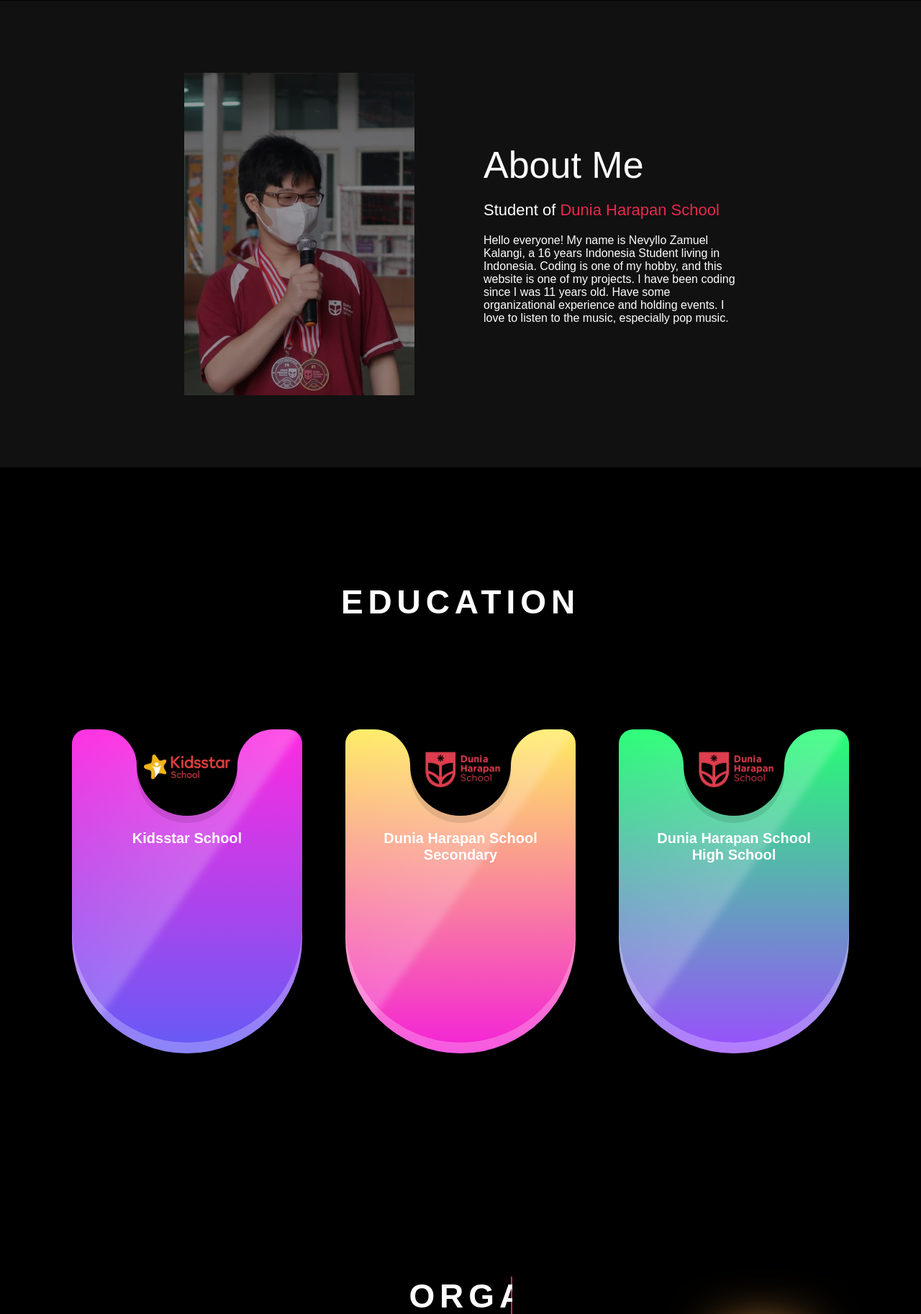
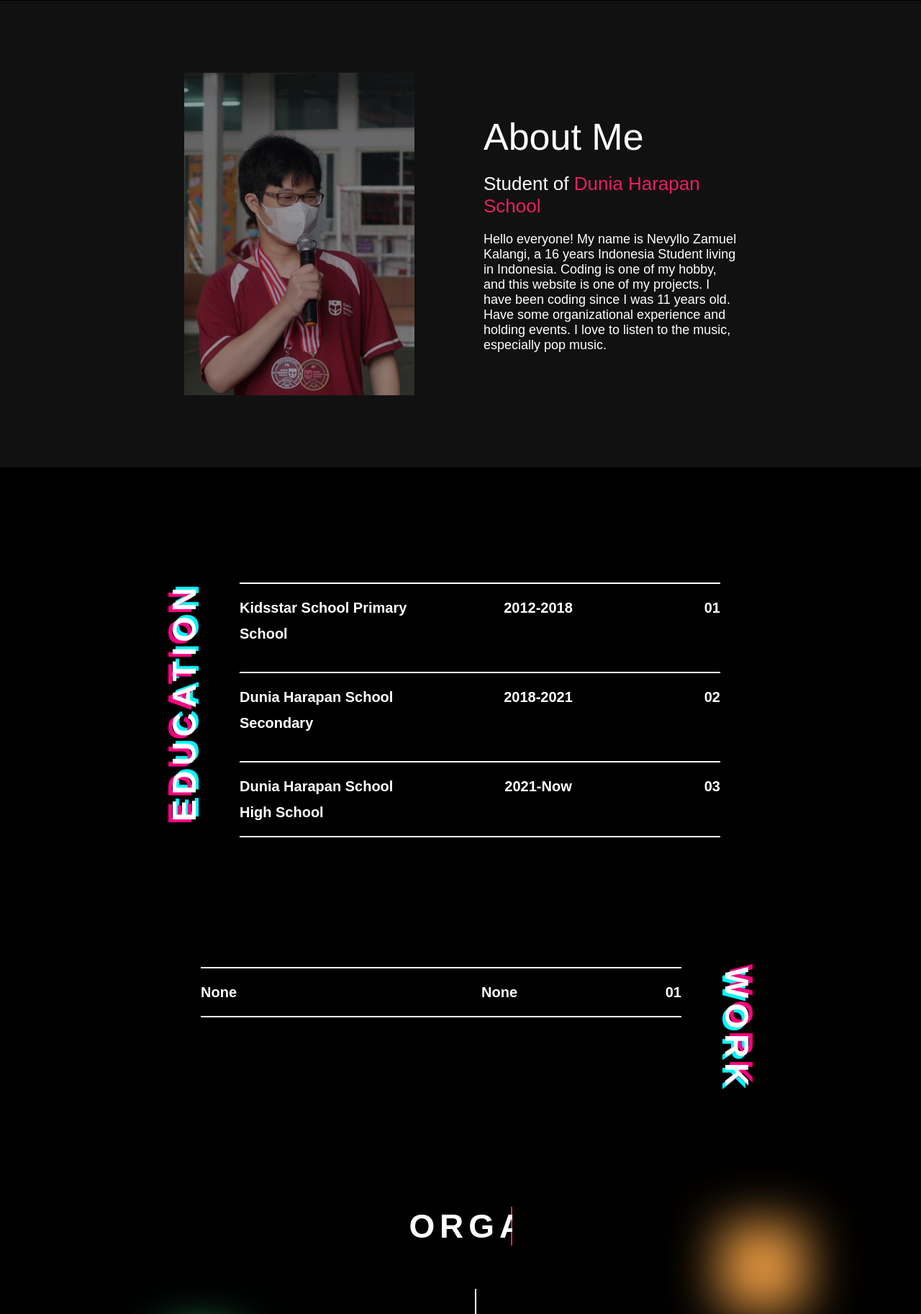
Before and after one commit to VLO-K/Nevyllo-Zamuel-Kalangi, a PHP site: page / in a window 1280 px wide. Shown: the part 959-2784 px from the top of the page at 72% size. Run offline with PHP 8.4, Linux system fonts and the light colour scheme.

Commit message:
Work & Education section update

```diff
--- a/index.html
+++ b/index.html
@@ -20,7 +20,7 @@
 
     <body>
         <!-- Top Navigation Start -->
-        <nav class="nav-container">
+        <header class="nav-container">
             <!-- Navigation Logo Start -->
             <div class="logo">
                 <a href="index.html">
@@ -34,13 +34,13 @@
                 <div class="nav-menu">
                     <a href="about.html">ABOUT</a>
                     <a href="projects.html">PROJECTS</a>
-                    <a href="experience.html">EXPERIENCE</a>
+                    <a href="https://www.youtube.com/@vlovlovlo">YOUTUBE</a>
                     <a href="faq.html">FAQ</a>
                 </div>
                 <!-- Navigation Menu End -->
             </div>
             <!-- Navigation Link End -->
-        </nav>
+        </header>
         <!-- Top Navigation End -->
         <!-- Content Start -->
         <main class="content-container">
@@ -80,7 +80,7 @@
             <div class="seperator"></div>
             <!--Seperator end-->
             <!--About start-->
-            <div class="about-wrapper">
+            <div class="about-section">
                 <div class="about-image">
                     <img src="Resources/MyPic.jpeg" alt="About Me Picture" draggable="false" loading="lazy"
                         oncontextmenu="return false;"/>
@@ -101,41 +101,57 @@
             <div class="seperator"></div>
             <!--Seperator end-->
             <!--Education start-->
-            <div class="education-wrapper">
+            <div class="education-section">
                 <h2 class="education-title">EDUCATION</h2>
-                <div class="education-container" data-mouse-down-at="0" data-prev-percentage="0">
-                    <div class="education-card">
-                        <div class="education-icon">
-                            <img class="education-image" src="Resources/Kidsstar.png" alt="Kidsstar School Logo" draggable="false" loading="lazy" oncontextmenu="return false;" />
+                <div class="education-container">
+                    <article class="education-wrapper">
+                        <div class="education-content">
+                            <div class="education-name">Kidsstar School Primary School</div>
+                            <div class="education-year">2012-2018</div>
+                            <div class="education-number">
+                                <p>01</p>
+                            </div>
                         </div>
+                    </article>
+                    <article class="education-wrapper">
                         <div class="education-content">
-                            <h2>Kidsstar School</h2>
-                            <p></p>
+                            <div class="education-name">Dunia Harapan School Secondary</div>
+                            <div class="education-year">2018-2021</div>
+                            <div class="education-number">
+                                <p>02</p>
+                            </div>
                         </div>
-                    </div>
-                    <div class="education-card">
-                        <div class="education-icon">
-                            <img class="education-image" src="Resources/DHS.png" alt="Dunia Harapan School Logo" draggable="false" loading="lazy" oncontextmenu="return false;" />
+                    </article>
+                    <article class="education-wrapper">
+                        <div class="education-content">
+                            <div class="education-name">Dunia Harapan School High School</div>
+                            <div class="education-year">2021-Now</div>
+                            <div class="education-number">
+                                <p>03</p>
+                            </div>
                         </div>
-                        <div class="education-content">
-                            <h2>Dunia Harapan School Secondary</h2>
-                            <p></p>
-                        </div>
-                    </div>
-                    <div class="education-card">
-                        <div class="education-icon">
-                            <img class="education-image" src="Resources/DHS.png" alt="Dunia Harapan School Logo" draggable="false" loading="lazy" oncontextmenu="return false;" />
-                        </div>
-                        <div class="education-content">
-                            <h2>Dunia Harapan School High School</h2>
-                            <p></p>
-                        </div>
-                    </div>
+                    </article>
                 </div>
             </div>
             <!--Education End-->
+            <!--Wokr start-->
+            <div class="work-section">
+                <div class="work-container">
+                    <article class="work-wrapper">
+                        <div class="work-content">
+                            <div class="work-name">None</div>
+                            <div class="work-year">None</div>
+                            <div class="work-number">
+                                <p>01</p>
+                            </div>
+                        </div>
+                    </article>
+                </div>
+                <h2 class="work-title">WORK</h2>
+            </div>
+            <!--Work End-->
             <!-- Timeline Start -->
-            <div class="timeline-wrapper">
+            <div class="timeline-section">
                 <div class="timeline-title">
                     <div>
                         <h2>ORGANIZATION</h2>
@@ -152,29 +168,26 @@
                     <!-- Timeline Background End -->
                     <ul>
                         <li>
-                            <div class="right_content">
+                            <div class="timeline-right">
                                 <h2>Head of Dunia Harapan School Student Council Sport & Art Division</h2>
-                                <p>My first organization experience started as Head of Dunia Harapan School Student Council Sport & Art Division</p>
                             </div>
-                            <div class="left_content">
+                            <div class="timeline-left">
                                 <h3>JAN 2020 - JAN 2021</h3>
                             </div>
                         </li>
                         <li>
-                            <div class="right_content">
+                            <div class="timeline-right">
                                 <h2>Member of Dunia Harapan School Student Council Sport & Art Division</h2>
-                                <p>I was chosen to be a member of the Dunia Harapan School Student Council Sport & Art Division by my senior</p>
                             </div>
-                            <div class="left_content">
+                            <div class="timeline-left">
                                 <h3>SEP 2021 - AUG 2022</h3>
                             </div>
                         </li>
                         <li>
-                            <div class="right_content">
+                            <div class="timeline-right">
                                 <h2>President of Dunia Harapan School Student Council</h2>
-                                <p>It took time for me to make up my mind whether to join the ellection or not. A week later I decided to join the ellection and I won the ellection</p>
                             </div>
-                            <div class="left_content">
+                            <div class="timeline-left">
                                 <h3>SEP 2022 - AUG 2023</h3>
                             </div>
                         </li>
@@ -184,7 +197,7 @@
             </div>
             <!--Timeline end-->
             <!-- Highlight Start -->
-            <div class="slider-container">
+            <div class="slider-section">
                 <div class="slider">
                     <img class="slider-img" src="Resources/SL1.jpeg" alt="D-SPORA 2022" draggable="false" loading="lazy" oncontextmenu="return false;" />
                     <img class="slider-img" src="Resources/SL2.jpeg" alt="D-SPORA 2022" draggable="false" loading="lazy" oncontextmenu="return false;" />
@@ -200,7 +213,7 @@
             <!--Seperator end-->
             <!-- Highlight  End -->
             <!-- Achievements Wrapper Start -->
-            <div class="achievements-container">
+            <div class="achievements-section">
                 <h2 class="achievements-title">ACHIEVEMENTS</h2>
                 <div class="achievements-wrapper" >
                     <div class="achievements-col">
@@ -220,7 +233,6 @@
                     <div class="achievements-col">
                         <h1>Others</h1>
                         <h4 class="achievements-row">Loading...</h4>
-                        <h4 class="achievements-row">Loading...</h4>
                     </div>
                 </div>
             </div>
@@ -229,7 +241,7 @@
         <!-- Content End -->
         <!-- Footer Start -->
         <footer>
-            <div class="footer-container">
+            <div class="footer-section">
                 <div class="footer-row">
                     <div class="footer-col">
                         <h4 class="footer-title">Navigate</h4>
--- a/style.css
+++ b/style.css
@@ -1,10 +1,19 @@
+/* Config Section - Production */
+:root {
+  --primary: #fff;
+  --secondary: #e91e63;
+  --bg: #111;
+  --secondary-bg: #000;
+}
+/* End of Config */
+/**/
 /* Body Section */
 *, *::after, *::before {
   box-sizing: border-box;
 }
 * {
   font-family: "Montserrat", sans-serif;
-  color: #ffffff;
+  color: var(--primary);
   margin: 0;
   padding: 0;
 }
@@ -273,7 +282,7 @@ body {
 /* End of Greeting Section */
 /**/
 /* About Section */
-.about-wrapper {
+.about-section {
   display: flex;
   flex-direction: row;
   justify-content: center;
@@ -298,134 +307,110 @@ body {
   font-size: 52px;
 }
 .about-job {
-  font-size: 22px;
+  font-size: 26px;
 }
 .about-job span {
-  color: #e7294c;
+  color: var(--secondary);
 }
 .about-desc {
-  color: #ffffff;
-  font-size: 16px;
+  color: var(--primary);
+  font-size: 18px;
 }
 /* End of About Section */
 /**/
-/* Education Section */
-.education-wrapper {
+/* Education & Work Section */
+.education-section {
   display: flex;
-  flex-direction: column;
-  padding: 160px 0;
+  flex-direction: row;
+  justify-content: center;
+  padding: 160px;
   width: 100%;
-  background-color: #000;
+  background-color: var(--secondary-bg);
+}
+.work-section {
+  display: flex;
+  flex-direction: row;
+  justify-content: center;
+  padding: 0px 160px 80px 160px;
+  width: 100%;
+  background-color: var(--secondary-bg);
 }
 .education-title {
-  align-self: center;
+  align-self: flex-start;
+  writing-mode: vertical-lr;
   font-size: 46px;
   letter-spacing: .15em;
-  padding-bottom: 80px;
+  transform: rotate(180deg);
+  text-shadow: -4px -6px 0px #ff0080,
+                4px 4px 0px #00f7ff;
 }
-.education-container {
-  display: flex;
-  flex-wrap: wrap;
-  align-items: center;
+.work-title {
+  align-self: flex-start;
+  writing-mode: vertical-lr;
+  font-size: 46px;
+  letter-spacing: .15em;
+  text-shadow: -4px -6px 0px #ff0080,
+                4px 4px 0px #00f7ff;
+}
+.education-container, .work-container {
   justify-content: center;
-  padding: 40px
+  width: 80%;
 }
-.education-card {
-  display: flex;
-  justify-content: center;
-  align-self: flex-start;
+.education-wrapper, .work-wrapper {
+  display: grid;
   position: relative;
-  overflow: hidden;
-  width: 320px;
-  height: 450px;
-  margin: 30px;
-  background: #0084ff;
-  border-radius: 20px;
-  border-bottom-left-radius: 160px;
-  border-bottom-right-radius: 160px;
-  box-shadow: inset 0 -15px 0 #ffffff40, 0 45px 0 #00000026
+  grid-template-columns: 1fr;
+  padding: 0 50px 20px 50px;
 }
-.education-card::before {
-  content: '';
-  position: absolute;
-  top: -140px;
-  left: -40%;
-  width: 100%;
-  height: 120%;
-  background: linear-gradient(90deg,transparent,#ffffff33);
-  transform: rotate(35deg);
-  pointer-events: none;
-  filter: blur(5px);
+.education-content, .work-content {
+  display: grid;
+  grid-template-columns: 3fr 4fr 1fr;
+  grid-gap: 10px;
+  font-size: 20px;
+  font-weight: 600;
+  line-height: 36px;
+  padding: 15px 0;
+  border-top: 2px solid var(--primary);
 }
-.education-card:nth-child(1) {
-  background: linear-gradient(to bottom, #ff2ae0, #645bf6);
+.education-wrapper:last-child .education-content, .work-wrapper:last-child .work-content {
+  border-bottom: 2px solid var(--primary);
 }
-.education-card:nth-child(2) {
-  background: linear-gradient(to bottom, #ffec61, #f321d7);
+.education-year, .work-year {
+  text-align: center;
 }
-.education-card:nth-child(3) {
-  background: linear-gradient(to bottom, #24ff72, #9a4eff);
+.education-number, .work-number {
+  text-align: right;
 }
-.education-icon {
-  display: flex;
-  justify-content: center;
-  position: relative;
-  width: 140px;
-  height: 120px;
-  background: #000;
-  border-bottom-left-radius: 100px;
-  border-bottom-right-radius: 100px;
-  box-shadow: 0 10px 0 #0000001a;
+.education-container:hover .education-wrapper, .work-container:hover .work-wrapper {
+  filter: blur(4px);
+  transition: 0.5s;
 }
-.education-icon::before {
-  content: '';
-  position: absolute;
-  top: 0px;
-  left: -50px;
-  width: 50px;
-  height: 50px;
-  background: transparent;
-  border-top-right-radius: 50px;
-  box-shadow: 15px -15px 0 15px #000;
+.education-container .education-wrapper:hover, .work-container .work-wrapper:hover {
+  filter: blur(0);
+  transition: 0.5s;
 }
-.education-icon::after {
-  content: '';
-  position: absolute;
-  top: 0px;
-  right: -50px;
-  width: 50px;
-  height: 50px;
-  background: transparent;
-  border-top-left-radius: 50px;
-  box-shadow: -15px -15px 0 15px #000;
+@media (orientation: portrait) {
+  .education-section {
+    padding: 160px 0;
+  }
+  .work-section {
+    padding: 0 0 80px 0;
+  }
+  .education-wrapper, .work-wrapper {
+    padding: 0 20px 20px 20px;
+  }
+  .education-content, .work-content {
+    grid-template-columns: 2fr 1fr 1fr;
+    line-height: 20px;
+    font-size: 16px;
+  }
 }
-.education-image {
-  position: relative;
-  object-fit: contain;
-  top: -8px;
-  width: 120px;
-  z-index: 9999;
-}
-.education-content {
-  position: absolute;
-  text-align: center;
-  width: 100%;
-  padding: 30px;
-  padding-top: 140px;
-}
-.education-content h2 {
-  font-size: 1.25em;
-  margin-bottom: 10px;
-}
-.education-content p {
-  line-height: 1em;
-}
-/* End of Education Section */
+/* End of Education & Work Section */
 /**/
 /* Journey Section */
-.timeline-wrapper {
+.timeline-section {
   padding: 80px 160px;
-  background-color: #000000;
+  background-color: var(--secondary-bg);
 }
 .timeline-title {
   display: flex;
```
Also changed, not shown: other parts of style.css (+39 -56 lines), Resources/DHS.png (deleted), Resources/Kidsstar.png (deleted).
